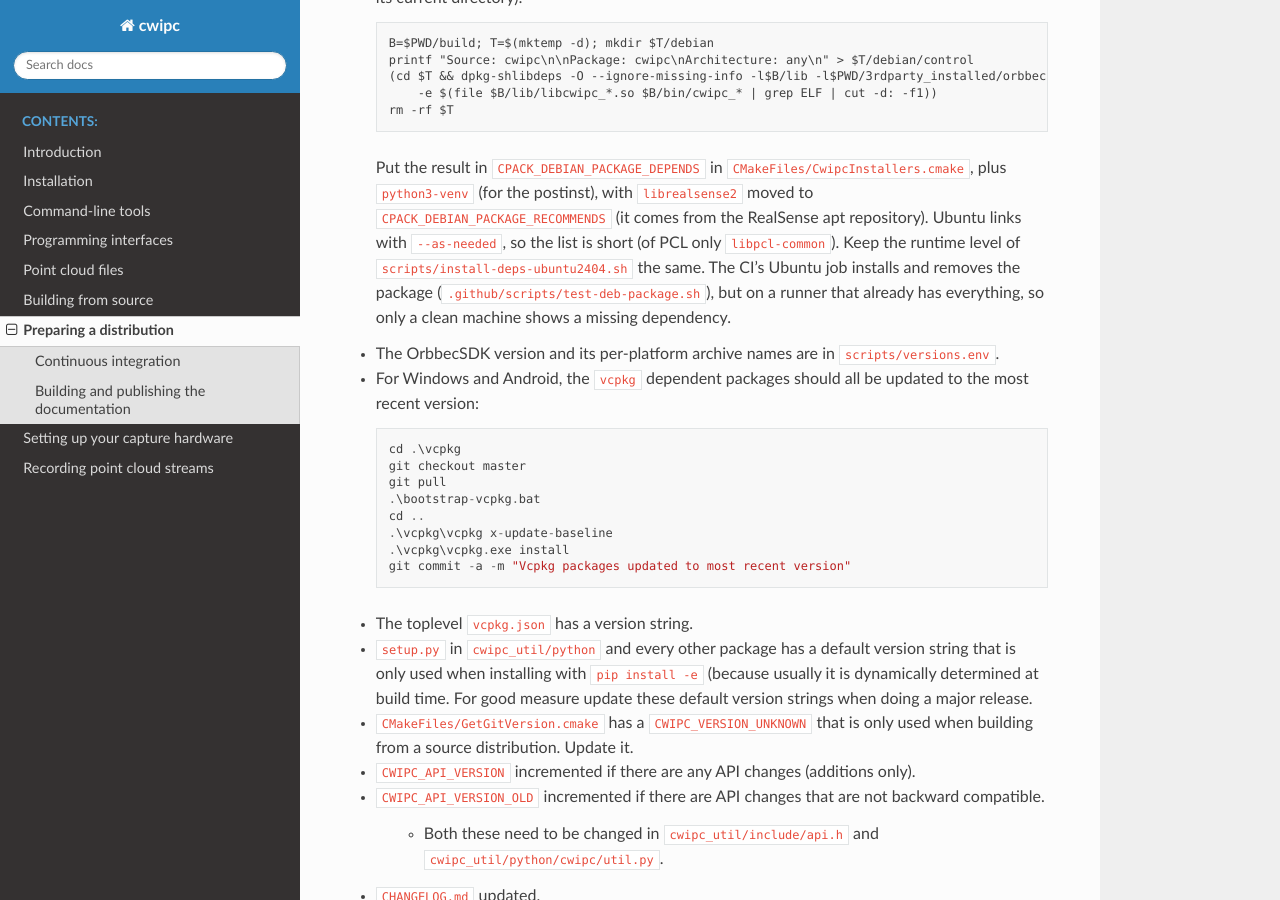
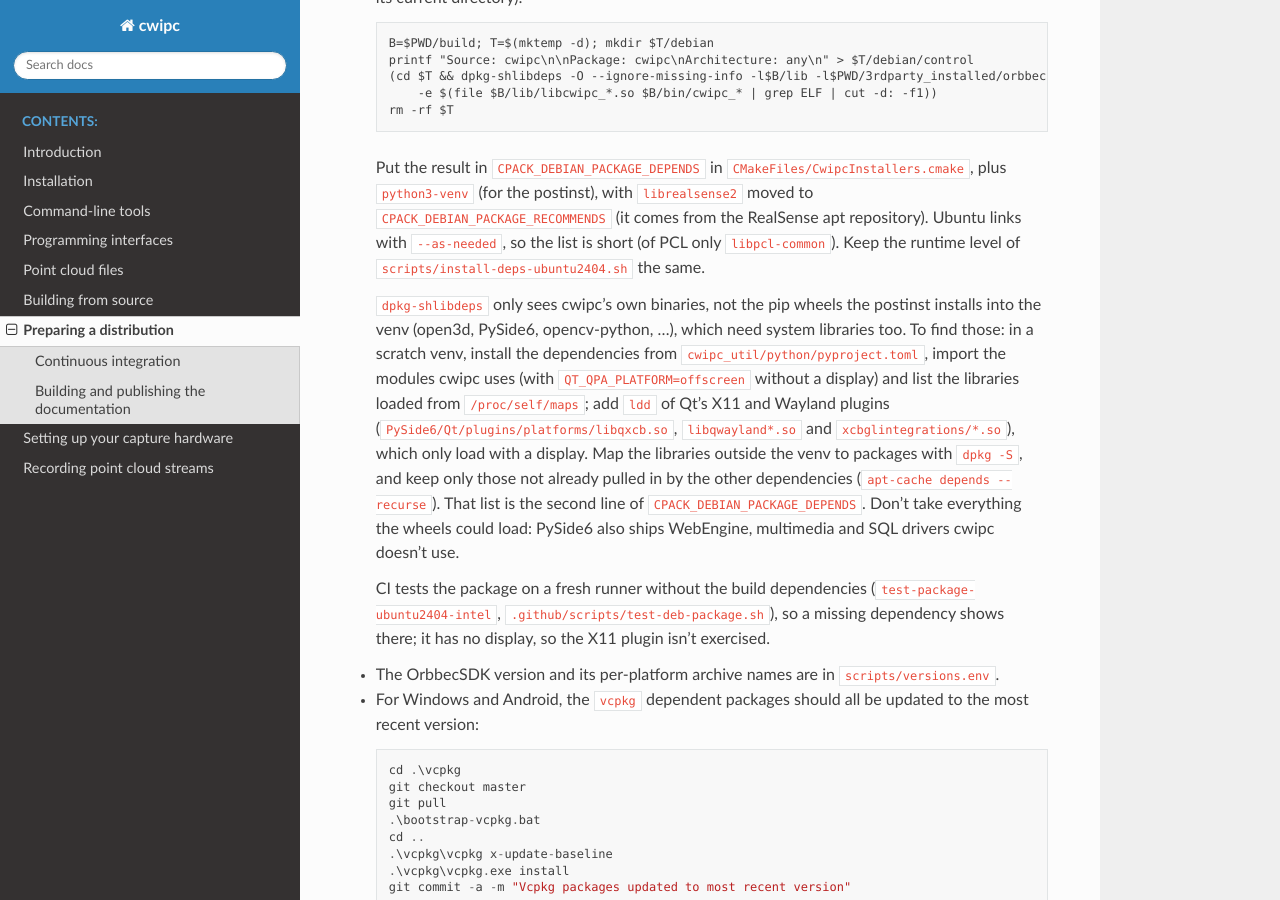
Before and after one commit to cwi-dis/cwipc, a Sphinx documentation site: the page built from docs/distribution.rst, in a window 1280 px wide and 900 px high, scrolled down 845 px. Built offline with Sphinx 7.4.7 and the Read the Docs theme 3.1.0, drawn with Linux system fonts in a browser that asks for light colours; pages that are not in the unit, such as notebooks, are missing from menus.

Commit message:
Debian package and Ubuntu runtime level: what the pip wheels need (#355)
The test on a fresh runner showed that "import cwipc" fails without
libEGL: open3d needs it, and dpkg-shlibdeps can't see what the pip
wheels in the venv need. Found on Ubuntu 24.04 by importing what cwipc
uses in a scratch venv (/proc/self/maps), plus ldd of Qt's X11 and
Wayland plugins, mapped to packages and reduced to those not already
pulled in: 14 packages, including libxcb-cursor0, without which Qt's
X11 plugin doesn't load. The procedure is in docs/distribution.rst.

Co-Authored-By: Claude Opus 5.5 <noreply@anthropic.com>

```diff
--- a/docs/distribution.rst
+++ b/docs/distribution.rst
@@ -34,9 +34,23 @@ When creating a new release, ensure the following have been done:
   ``python3-venv`` (for the postinst), with ``librealsense2`` moved to
   ``CPACK_DEBIAN_PACKAGE_RECOMMENDS`` (it comes from the RealSense apt repository). Ubuntu links with
   ``--as-needed``, so the list is short (of PCL only ``libpcl-common``). Keep the runtime level of
-  ``scripts/install-deps-ubuntu2404.sh`` the same. The CI's Ubuntu job installs and removes the
-  package (``.github/scripts/test-deb-package.sh``), but on a runner that already has everything,
-  so only a clean machine shows a missing dependency.
+  ``scripts/install-deps-ubuntu2404.sh`` the same.
+
+  ``dpkg-shlibdeps`` only sees cwipc's own binaries, not the pip wheels the postinst installs into
+  the venv (open3d, PySide6, opencv-python, ...), which need system libraries too. To find those:
+  in a scratch venv, install the dependencies from ``cwipc_util/python/pyproject.toml``, import
+  the modules cwipc uses (with ``QT_QPA_PLATFORM=offscreen`` without a display) and list the
+  libraries loaded from ``/proc/self/maps``; add ``ldd`` of Qt's X11 and Wayland plugins
+  (``PySide6/Qt/plugins/platforms/libqxcb.so``, ``libqwayland*.so`` and
+  ``xcbglintegrations/*.so``), which only load with a display. Map the libraries outside the
+  venv to packages with ``dpkg -S``, and keep only those not already pulled in by the other
+  dependencies (``apt-cache depends --recurse``). That list is the second line of
+  ``CPACK_DEBIAN_PACKAGE_DEPENDS``. Don't take everything the wheels could load: PySide6 also
+  ships WebEngine, multimedia and SQL drivers cwipc doesn't use.
+
+  CI tests the package on a fresh runner without the build dependencies
+  (``test-package-ubuntu2404-intel``, ``.github/scripts/test-deb-package.sh``), so a missing
+  dependency shows there; it has no display, so the X11 plugin isn't exercised.
 
 - The OrbbecSDK version and its per-platform archive names are in ``scripts/versions.env``.
 
```
Also changed, not shown: 2 other files.
